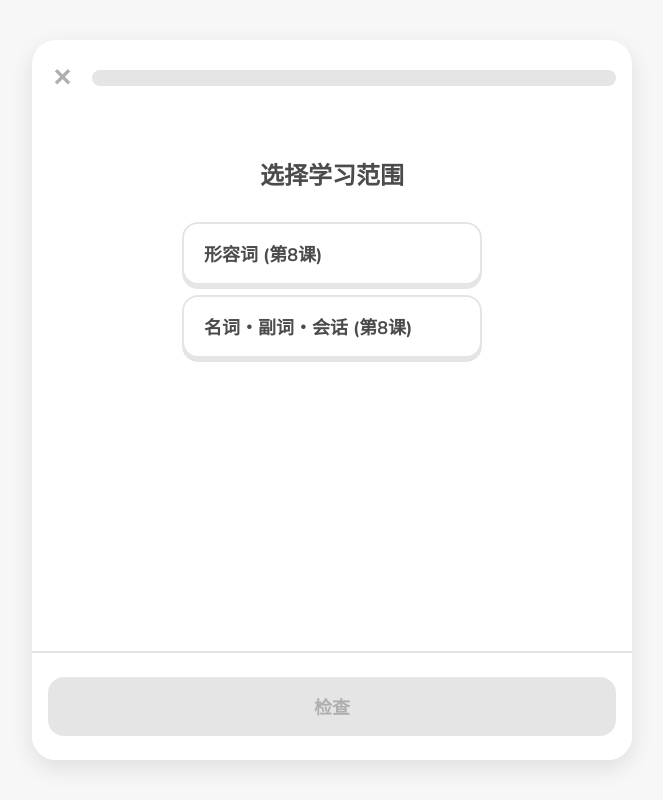
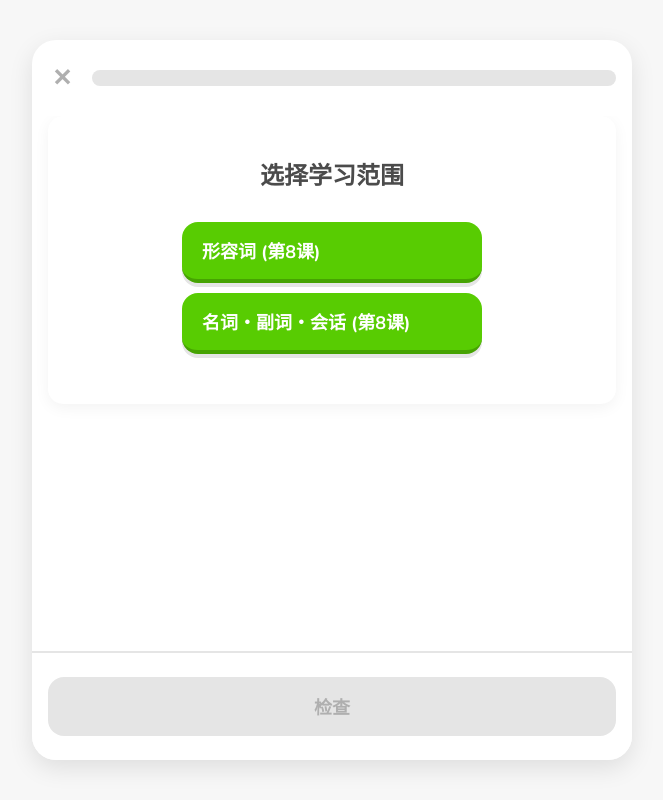
Before and after one commit to naruhiko-eda-lab/demolingo4, a plain HTML site: page index.html in a window 1280 px wide. Shown: the whole page, without its empty margins (308-971 px from the left). Drawn offline with nearby package versions, Linux system fonts and the light colour scheme.

Commit message:
初期画面のカラー化

```diff
--- a/style.css
+++ b/style.css
@@ -373,3 +373,29 @@ main {
     0% { transform: scale(0.5); opacity: 0; }
     100% { transform: scale(1); opacity: 1; }
 }
+/* 範囲選択画面のカスタマイズ */
+#range-selector {
+    background-color: #ffffff;
+    border-radius: 15px;
+    box-shadow: 0 4px 15px rgba(0,0,0,0.05);
+}
+
+#range-selector .option-btn {
+    background-color: #58cc02; /* Duolingoグリーン */
+    color: white;
+    border: none;
+    border-bottom: 4px solid #46a302;
+    font-size: 18px;
+    font-weight: bold;
+    padding: 15px 20px;
+    transition: filter 0.2s;
+}
+
+#range-selector .option-btn:active {
+    border-bottom: 0;
+    transform: translateY(4px);
+}
+
+#range-selector .option-btn:hover {
+    filter: brightness(1.1);
+}
```
